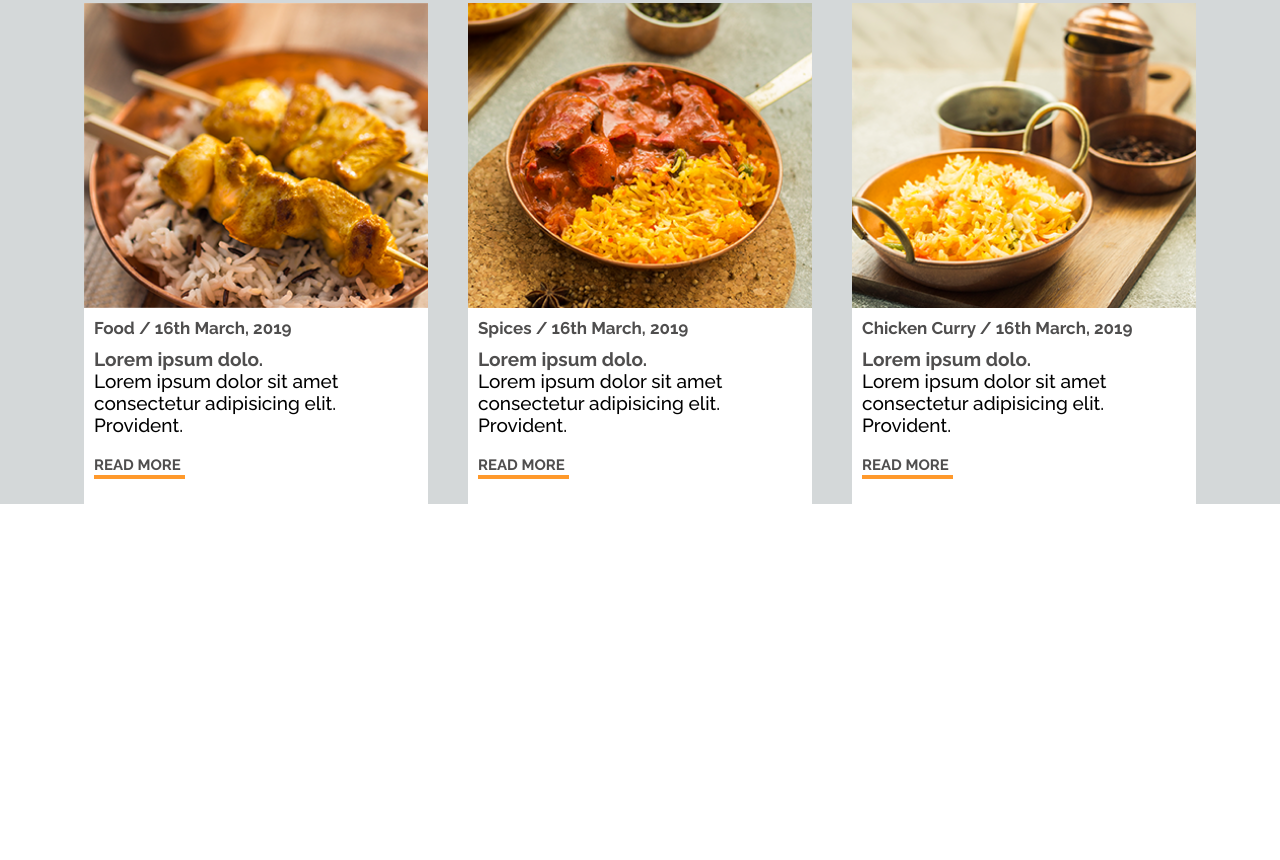
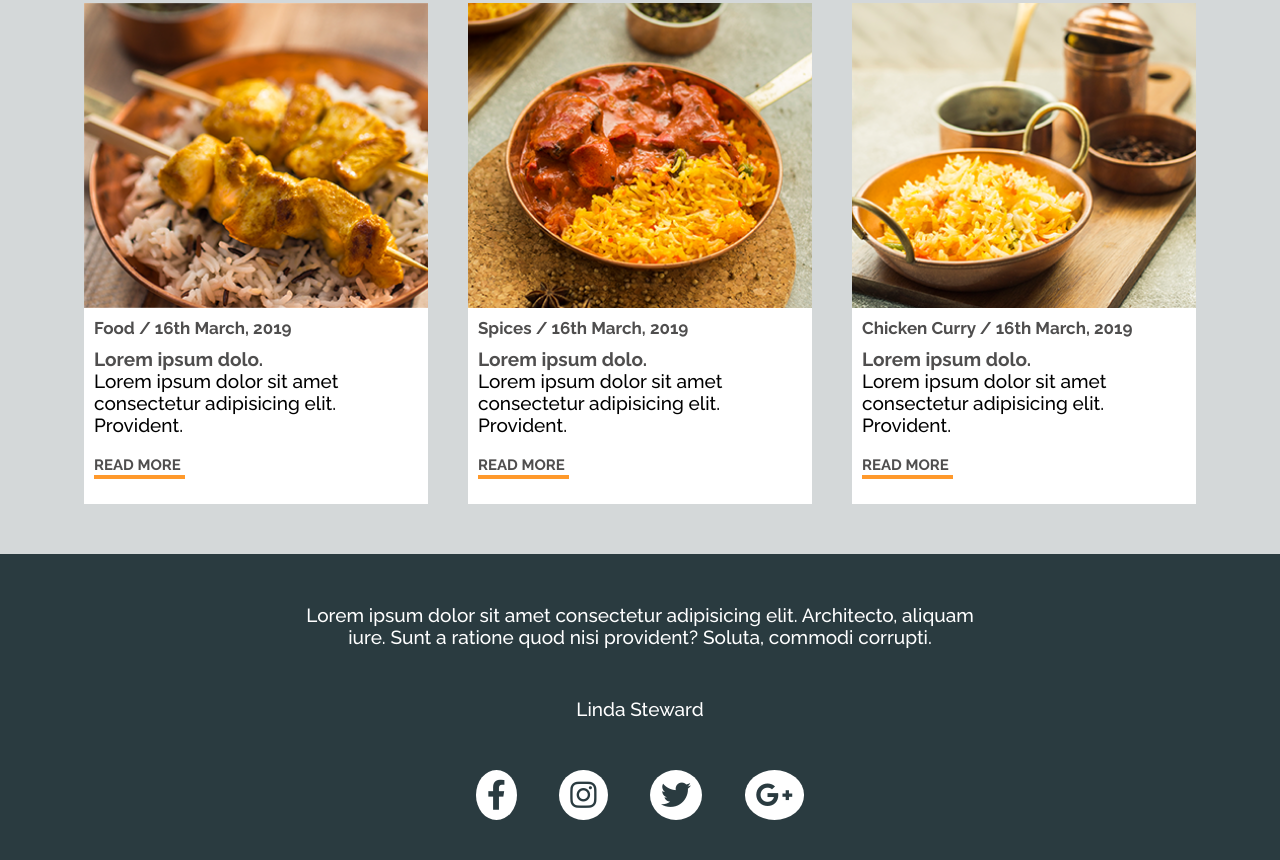
Before and after one commit to Andresha56/Indian-food-website, a plain HTML site: page index.html in a window 1280 px wide. Shown: the part 4878-5738 px from the top of the page. Before the commit the page ends 5382 px from the top, so only its background shows below. Drawn offline with nearby package versions, Linux system fonts and the light colour scheme.

Commit message:
added footer section

```diff
--- a/index.css
+++ b/index.css
@@ -378,6 +378,7 @@ main #banner header .fa-bars {
 /* ------------------CARDS------------------- */
 #cards{
   background-color:#d4d8d9;
+  padding-bottom: 5rem;
 }
 
 #cards ul{
@@ -442,3 +443,38 @@ main #banner header .fa-bars {
   width: 100%;
   bottom:-5px;
 }
+
+footer{
+  background-color: #2a3b40;
+  padding-bottom:4rem ;
+}
+footer .wrapper{
+  text-align: center;
+
+
+}
+footer .wrapper{
+  padding: 1rem auto 4rem auto;
+}
+
+footer .wrapper #txt{
+  width: 60%;
+  padding: 5rem  10px ;
+  margin: auto;
+  color: #fff;
+  font-size: 1.9rem;
+  font-family: "Raleway", sans-serif;
+
+}
+footer  .wrapper p{
+  color: #fff;
+}
+
+footer .wrapper i{
+  margin: 5rem 2rem 0 2rem;
+  background-color: #fff;
+  color: #2a3b40;
+
+  padding:1rem 1.1rem;
+  border-radius: 50%;
+}
--- a/index.html
+++ b/index.html
@@ -396,6 +396,19 @@
       </div>
     </section>
 
+    <footer >
+      <div class="wrapper">
+        <p id="txt">Lorem ipsum dolor sit amet consectetur adipisicing elit. Architecto, aliquam iure. Sunt a ratione quod nisi provident? Soluta, commodi corrupti.</p>
+
+        <p>Linda Steward</p>
+        <div id="social_media_con">
+          <i class="fa-brands fa-facebook-f fa-3x"></i>
+          <i class="fa-brands fa-instagram fa-3x"></i>
+          <i class="fa-brands fa-twitter fa-3x"></i>
+          <i class="fa-brands fa-google-plus-g fa-3x"></i>
+        </div>
+      </div>
+    </footer>
 
     <script
       src="https://code.jquery.com/jquery-3.6.1.min.js"
--- a/responsive.css
+++ b/responsive.css
@@ -143,6 +143,40 @@
     }
 }
 
+@media screen and (max-width:900px){
+    #img-sec {
+        height: 400px;
+    }
+
+
+}
+
+
+@media screen and (max-width:600px){
+    #img-sec {
+        height: 300px;
+    }
+
+
+}
+
+
+@media screen and (max-width:500px){
+    #img-sec {
+        height: 200px;
+    }
+
+
+}
+
+
+
+
+
+
+
+
+
 /* -------------------form-----------------responsive---------------------- */
 
 @media screen and (max-width:625px){
@@ -190,3 +224,11 @@
         width:100%;
     }
 }
+
+@media screen and (max-width:350px){
+    #social_media_sec .wrapper i{
+        margin: 5rem 1rem 0 1rem;
+
+
+    }
+}
```
